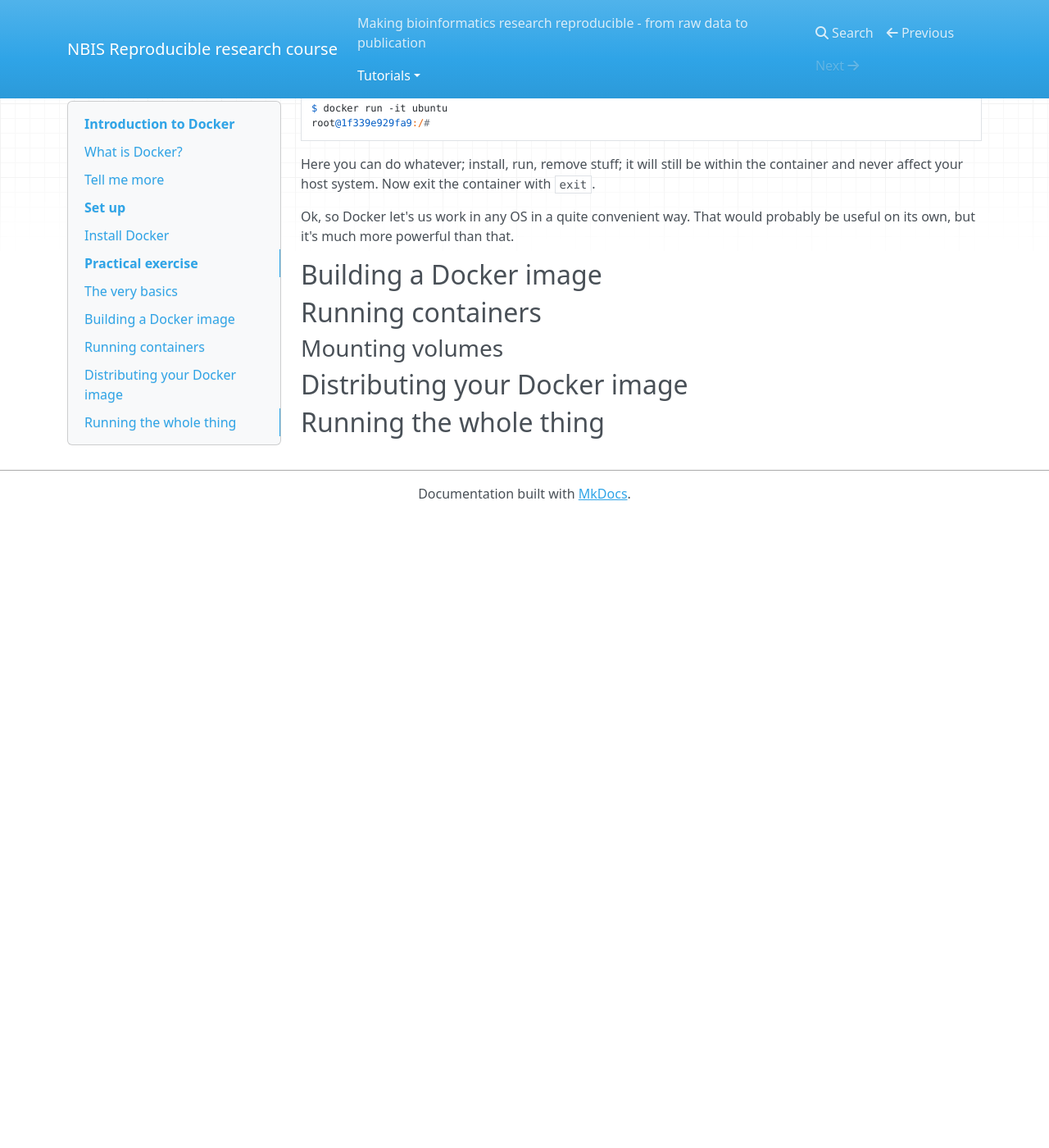
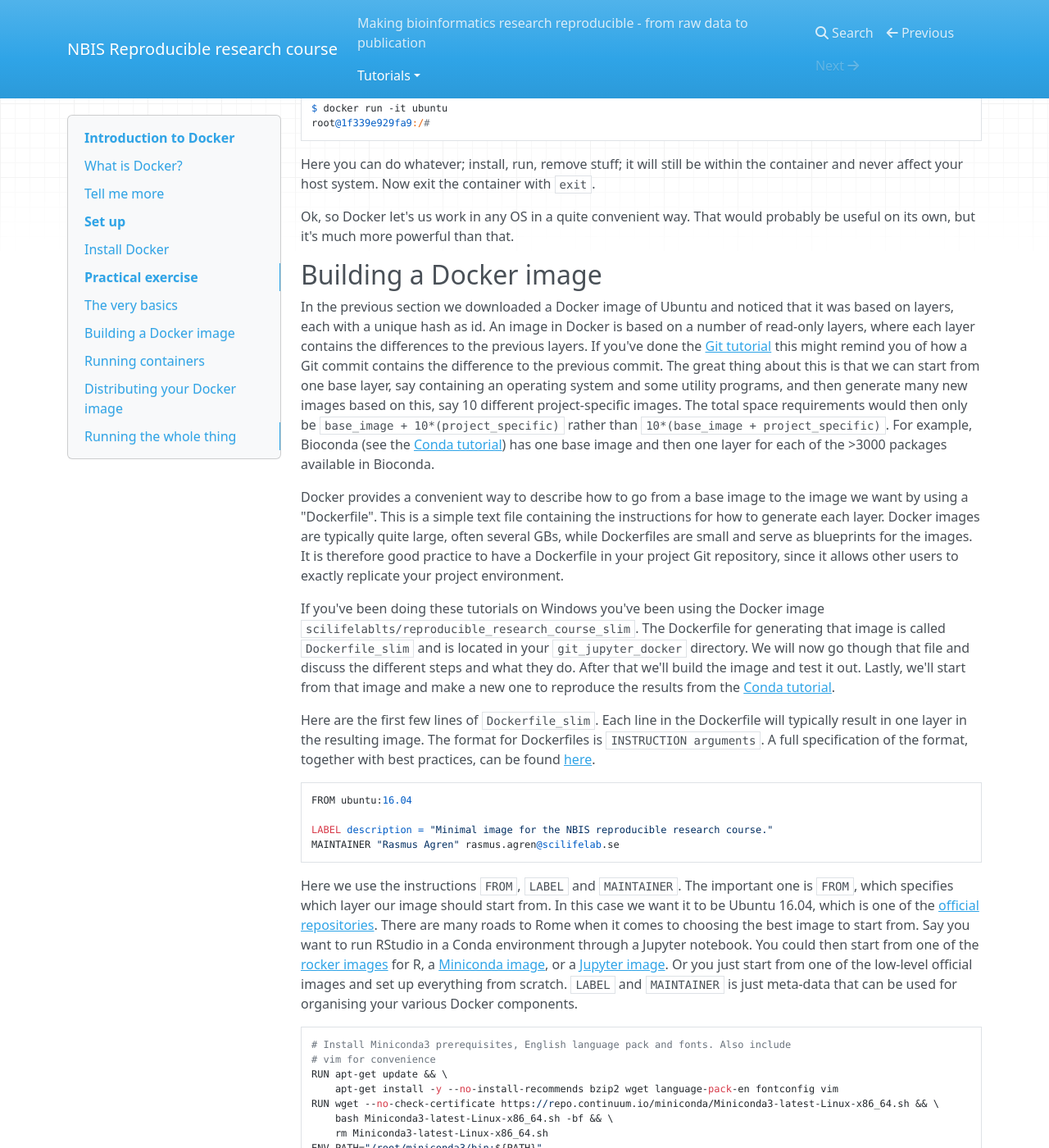
Before and after one commit to NBISweden/workshop-reproducible-research, an MkDocs documentation site: the page built from docs/docker.md, in a window 1280 px wide and 1400 px high, scrolled down 4016 px. Shown: the whole window at 82% size. Built offline with MkDocs 1.6.1, drawn with Linux system fonts in a browser that asks for light colours; nearby versions of some CDN libraries; old or Windows-style settings are respelled for this version of MkDocs; before the commit the page ends 4646 px from its top, so only the background shows below that; some of the changed text lies outside the part shown.

Commit message:
added Dockerfile_slim

````diff
--- a/docs/docker.md
+++ b/docs/docker.md
@@ -132,7 +132,48 @@ Here you can do whatever; install, run, remove stuff; it will still be within th
 Ok, so Docker let's us work in any OS in a quite convenient way. That would probably be useful on its own, but it's much more powerful than that.
 
 ## Building a Docker image
+In the previous section we downloaded a Docker image of Ubuntu and noticed that it was based on layers, each with a unique hash as id. An image in Docker is based on a number of read-only layers, where each layer contains the differences to the previous layers. If you've done the [Git tutorial](git) this might remind you of how a Git commit contains the difference to the previous commit. The great thing about this is that we can start from one base layer, say containing an operating system and some utility programs, and then generate many new images based on this, say 10 different project-specific images. The total space requirements would then only be `base_image + 10*(project_specific)` rather than `10*(base_image + project_specific)`. For example, Bioconda (see the [Conda tutorial](conda)) has one base image and then one layer for each of the >3000 packages available in Bioconda.
 
+Docker provides a convenient way to describe how to go from a base image to the image we want by using a "Dockerfile". This is a simple text file containing the instructions for how to generate each layer. Docker images are typically quite large, often several GBs, while Dockerfiles are small and serve as blueprints for the images. It is therefore good practice to have a Dockerfile in your project Git repository, since it allows other users to exactly replicate your project environment.
+
+If you've been doing these tutorials on Windows you've been using the Docker image `scilifelablts/reproducible_research_course_slim`. The Dockerfile for generating that image is called `Dockerfile_slim` and is located in your `git_jupyter_docker` directory. We will now go though that file and discuss the different steps and what they do. After that we'll build the image and test it out. Lastly, we'll start from that image and make a new one to reproduce the results from the [Conda tutorial](conda).
+
+Here are the first few lines of `Dockerfile_slim`. Each line in the Dockerfile will typically result in one layer in the resulting image. The format for Dockerfiles is `INSTRUCTION arguments`. A full specification of the format, together with best practices, can be found [here](https://docs.docker.com/engine/reference/builder/).
+
+```
+FROM ubuntu:16.04
+
+LABEL description = "Minimal image for the NBIS reproducible research course."
+MAINTAINER "Rasmus Agren" rasmus.agren@scilifelab.se
+```
+
+Here we use the instructions `FROM`, `LABEL` and `MAINTAINER`. The important one is `FROM`, which specifies which layer our image should start from. In this case we want it to be Ubuntu 16.04, which is one of the [official repositories](https://hub.docker.com/explore/). There are many roads to Rome when it comes to choosing the best image to start from. Say you want to run RStudio in a Conda environment through a Jupyter notebook. You could then start from one of the [rocker images](https://github.com/rocker-org/rocker) for R, a [Miniconda image](https://hub.docker.com/r/continuumio/miniconda/), or a [Jupyter image](https://hub.docker.com/r/jupyter/). Or you just start from one of the low-level official images and set up everything from scratch. `LABEL` and `MAINTAINER` is just meta-data that can be used for organising your various Docker components.
+
+```
+# Install Miniconda3 prerequisites, English language pack and fonts. Also include
+# vim for convenience
+RUN apt-get update && \
+    apt-get install -y --no-install-recommends bzip2 wget language-pack-en fontconfig vim
+RUN wget --no-check-certificate https://repo.continuum.io/miniconda/Miniconda3-latest-Linux-x86_64.sh && \
+    bash Miniconda3-latest-Linux-x86_64.sh -bf && \
+    rm Miniconda3-latest-Linux-x86_64.sh
+ENV PATH="/root/miniconda3/bin:${PATH}"
+```
+
+The next few lines introduce the important `RUN` instruction, which is used for executing shell commands. As a general rule you want each layer in an image to be a "logical unit". For example, if you want to install a program the `RUN` command should both retrive the program, install it and perform any necessary clean up. This is due to how layers work and how Docker decides what need's to be rerun between builds. The first command uses Ubuntu's package manager apt to install some packages (similar to how we've used Conda). Say that the first command was split into two instead:
+
+```
+# Update apt-get
+RUN apt-get update
+
+#Install packages
+RUN apt-get install -y --no-install-recommends bzip2 wget language-pack-en fontconfig vim
+```
+
+
+
+
+Start from base depo rocker/biocontainers/jupyter
 
 ## Running containers
 
````
Also changed, not shown: 2 other files.
